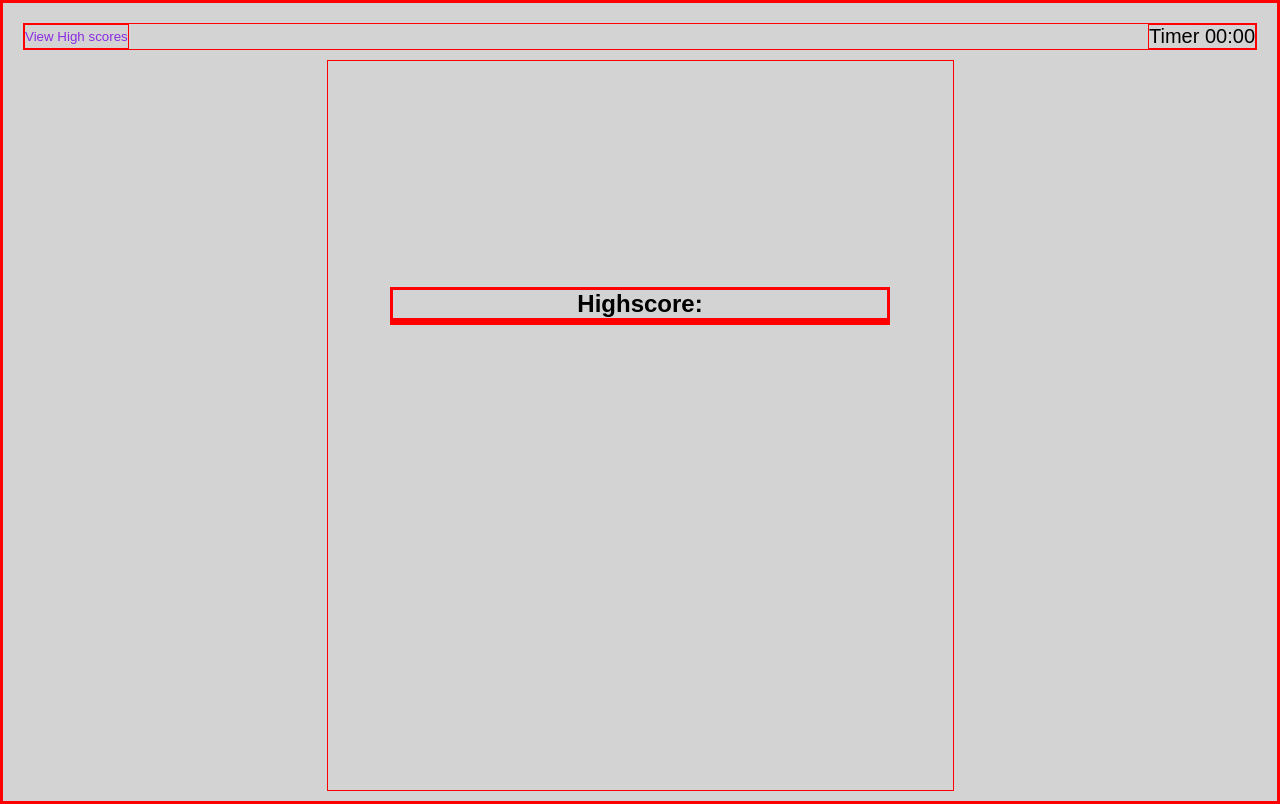
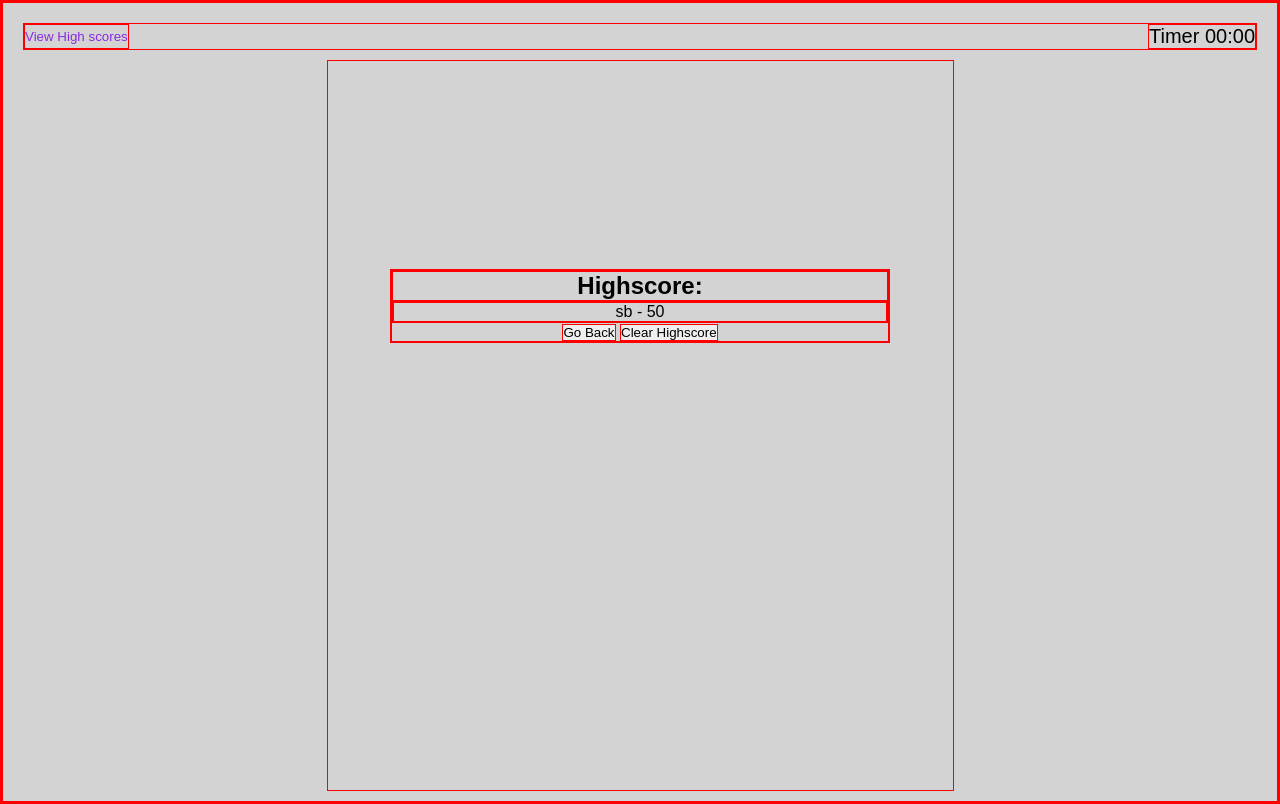
Before and after one commit to sallaball/Code-Quiz, a plain HTML site: page index.html in a window 1280 px wide. Drawn offline with Linux system fonts and the light colour scheme.

Commit message:
more html and css

```diff
--- a/assets/css/style.css
+++ b/assets/css/style.css
@@ -62,7 +62,7 @@ button:hover {
     margin: 15px auto;
 }
 
-.header-intro button:hover {
+.start-button:hover {
     font-size: 23px;
 }
 
@@ -93,5 +93,6 @@ li {
 }
 
 .score-screen ol {
-    overflow: scroll;
+    overflow-y: scroll;
+    max-height: 200px;
 }
--- a/index.html
+++ b/index.html
@@ -18,7 +18,7 @@
         <header class="header-intro">
             <h1>Coding Quiz Challenge</h1>
             <p>To get started with the quiz, click the start button!</p>
-            <button>Start Quiz!</button>
+            <button class="start-button">Start Quiz!</button>
         </header>
 
         <main class="main-content" id="main-content">
@@ -40,8 +40,10 @@
             <section class="score-screen">
                 <h2>Highscore:</h2>
                 <ol>
-                    <li></li>
+                    <li>sb - 50</li>
                 </ol>
+                <button>Go Back</button>
+                <button>Clear Highscore</button>
             </section>
 
         </main>
```
